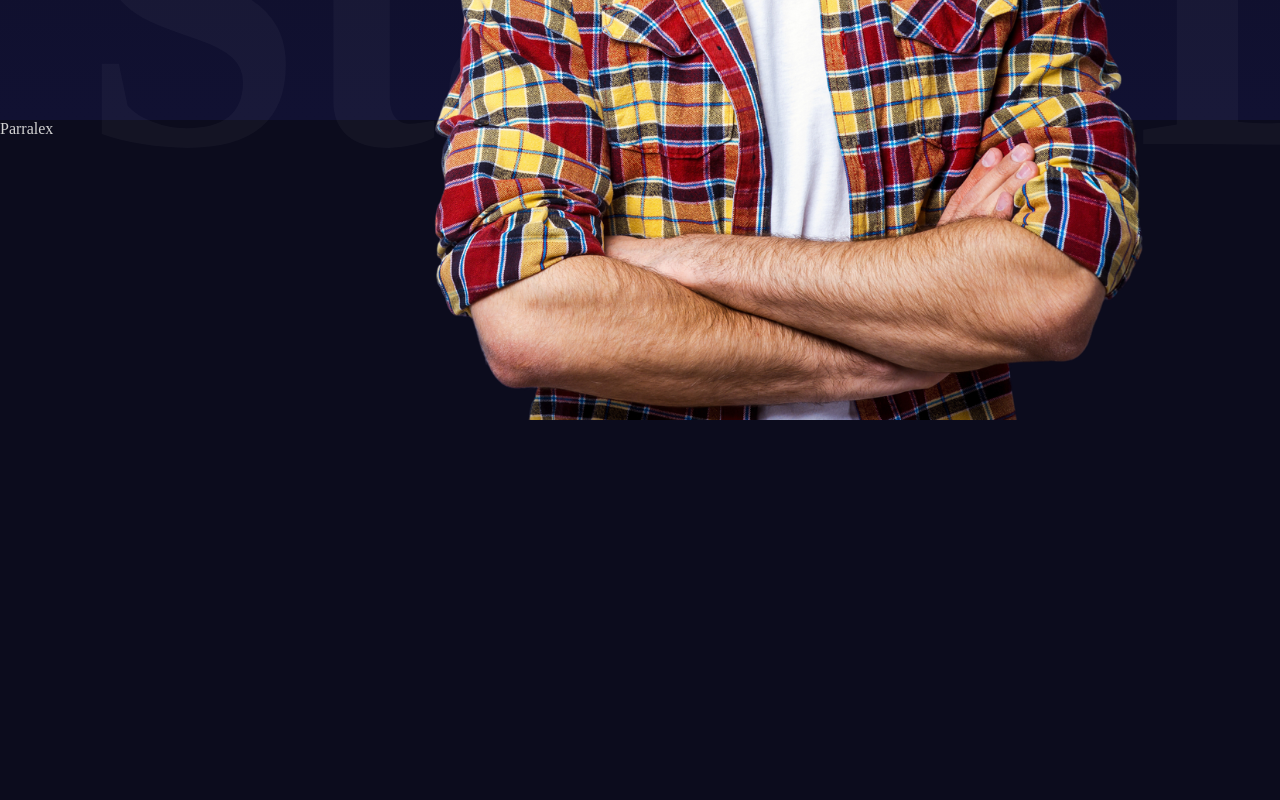
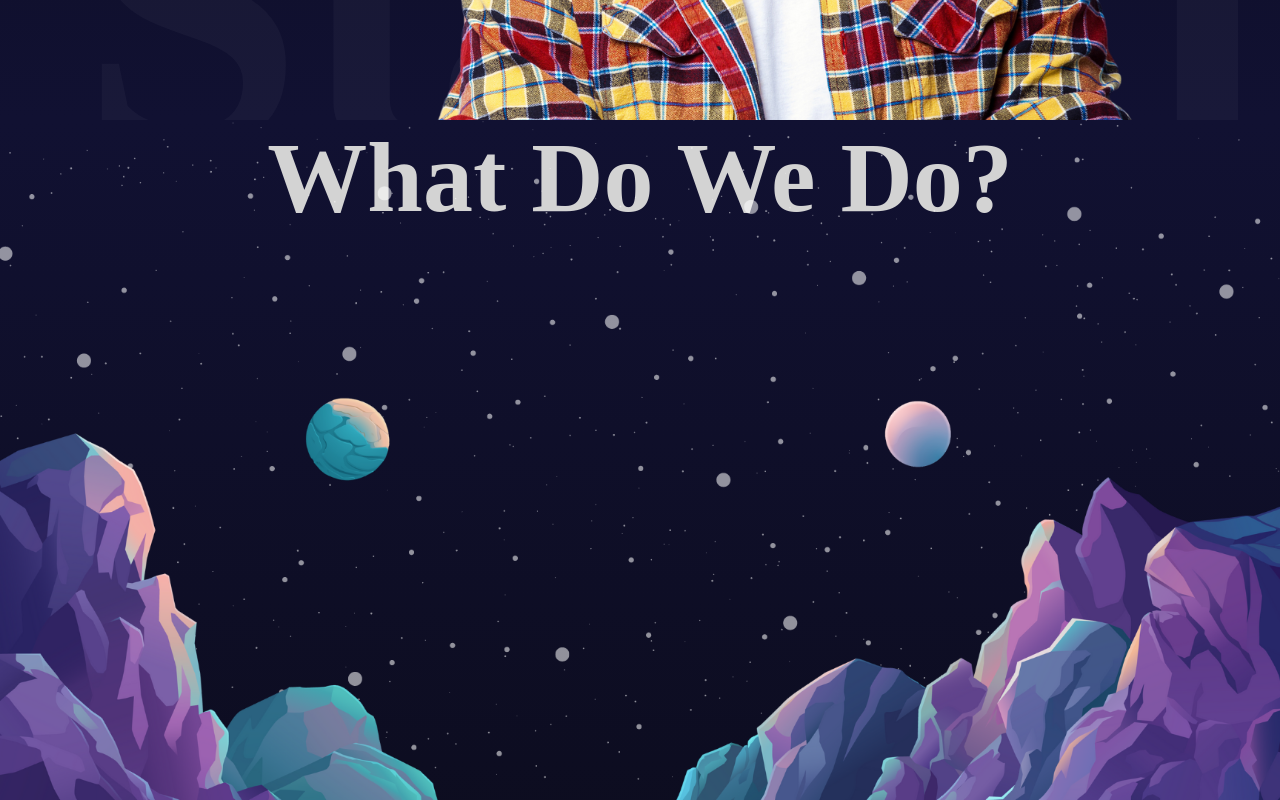
Before and after one commit to umerxgit2004/framer-motion-portfolio-1, a React app in the folder Client/: page / in a window 1280 px wide. Shown: the part 680-1480 px from the top of the page. Built offline with nearby package versions, Linux system fonts and the light colour scheme; the HTML template or start-up script is replaced by a standard one.

Commit message:
parallaex

```diff
--- a/Client/src/App.jsx
+++ b/Client/src/App.jsx
@@ -2,17 +2,17 @@
 import "./app.scss"
 import Hero from "./components/hero/Hero"
 import Navbar from "./components/navbar/Navbar"
-
+import Parralax from "./parallax/Parralax"
 const App = () => {
   return (
     <div>
-      <section>
+      <section id ="Homepage">
         <Navbar/>
         <Hero/>
       </section>
-      <section id="Homepage">Parralex</section>
-      <section>Services</section>
-      <section id="Portfolio">Parralex</section>
+      <section id ="Services"><Parralax type="services"/></section>
+      <section >Services</section>
+      <section id="Portfolio"><Parralax type ="portfolio"/></section>
       <section >Portfolio1</section>
       <section >Portfolio2</section>
       <section >Portfolio3</section>
--- a/Client/src/components/sidebar/sidebar.scss
+++ b/Client/src/components/sidebar/sidebar.scss
@@ -6,9 +6,9 @@
     background-color:white ;
     color:black;
     //lbackground of the button//and made it fixed and it contains links
-
     .bg{
         position: fixed;
+        z-index: 5;
         top:0;
         left:0;
         bottom: 0;
@@ -30,6 +30,7 @@
         }
     }
     button{
+        z-index: 5;
         width:50px;
         height: 50px;
         border-radius: 50%;
--- /dev/null
+++ b/Client/src/parallax/Parralax.jsx
@@ -0,0 +1,28 @@
+import { useRef } from 'react';
+import './parallax.scss';
+import { motion, useScroll, useTransform} from 'framer-motion';
+
+const Parallax = ({ type }) => {
+    const ref = useRef()
+    const {scrollYProgress} = useScroll({
+        target:ref,
+        offset : ["start start" , "end start"]
+    })
+    const YBg = useTransform(scrollYProgress, [0,1],["0%","90%"])
+    const yText = useTransform(scrollYProgress, [0,1], ["0%","90%"])
+
+
+    return (
+    <div ref={ref} className='parallax' style={{ background: type === 'services' ? 'linear-gradient(180deg, #111132, #0c0c1d)' :
+        "linear-gradient(180deg, #111132, #505064)"
+     }}>
+      <motion.h1 style={{y:yText}}>{type === 'services' ? 'What Do We Do?' : 'What we did'}</motion.h1>
+      <motion.div className="mountains"></motion.div>
+      <motion.div className="planets"
+      style ={{ y:YBg,backgroundImage:`url(${type === "services"? "/planets.png" : "/sun.png"})`}}></motion.div>
+      <motion.div style={{x:YBg}} className="stars"></motion.div>
+    </div>
+  );
+};
+
+export default Parallax;
--- /dev/null
+++ b/Client/src/parallax/parallax.scss
@@ -0,0 +1,42 @@
+.parallax{
+    width:100% ;
+    height:100% ;
+    position: relative;
+    display: flex;
+    align-self: center;
+    justify-content: center;
+    overflow: hidden;
+
+    h1{
+        font-size: 100px;
+    }
+
+    .mountains{
+        background-image: url("/mountains.png");
+        background-size: cover;
+        background-position: bottom;
+        width: 100%;
+        height: 100%;
+        position: absolute;
+        z-index: 3;
+    }
+    .planets{
+        background-image: url("/planets.png");
+        background-size: cover;
+        background-position: bottom;
+        width: 100%;
+        height: 100%;
+        position: absolute;
+        z-index: 2;
+    }
+    .stars{
+        background-image: url("/stars.png");
+        background-size: cover;
+        background-position: bottom;
+        width: 100%;
+        height: 100%;
+        position: absolute;
+        z-index: 1;
+    }
+
+}
```
